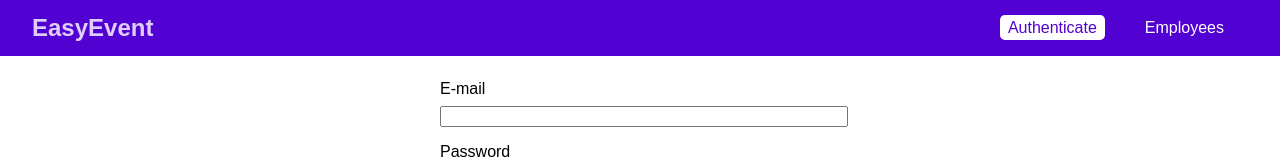
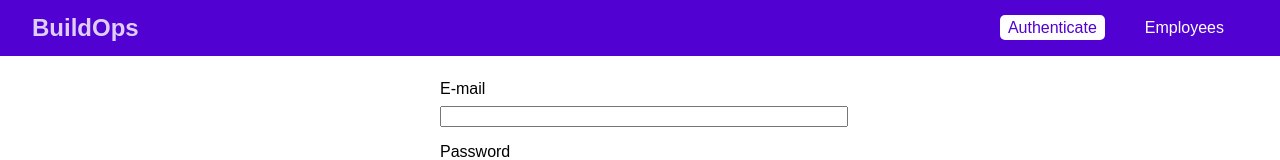
Before and after one commit to scottgamer/node_react_graphql_mongodb, a React (Create React App) app in the folder frontend/: page /auth in a window 1280 px wide. Shown: the top 160 px of the page. Built offline with nearby package versions, Linux system fonts and the light colour scheme.

Commit message:
chnaged header

```diff
--- a/frontend/src/components/Navigation/MainNavigation.js
+++ b/frontend/src/components/Navigation/MainNavigation.js
@@ -11,7 +11,7 @@ const MainNavigation = props => {
         return (
           <header className="main-navigation">
             <div className="main-navigation__logo">
-              <h1>EasyEvent</h1>
+              <h1>BuildOps</h1>
             </div>
             <nav className="main-navigation__items">
               <ul>
```
